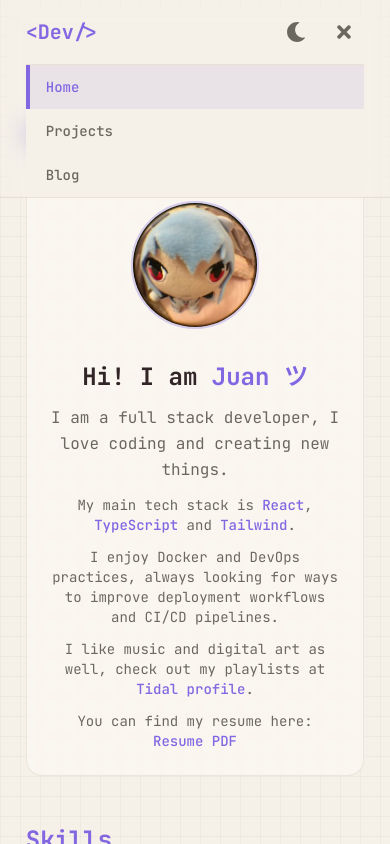
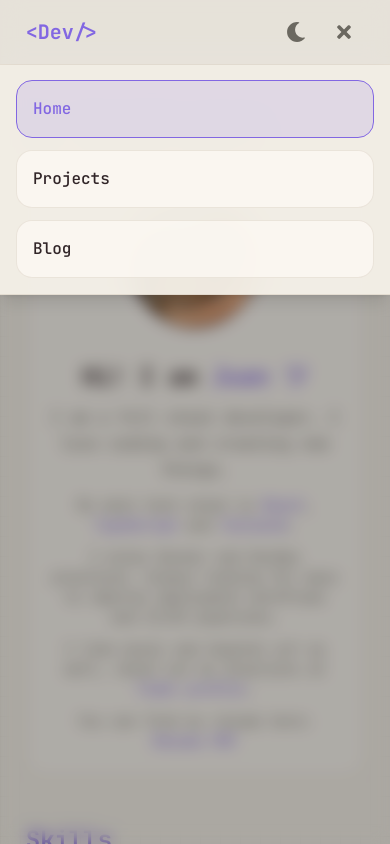
Before and after one commit to Piioni/Portfolio, a React (Vite) app: page / in a window 390 px wide. Both pictures are taken after a click on the button 344 px from the left and 32 px from the top of the page. Built offline with nearby package versions, Linux system fonts and the light colour scheme.

Commit message:
Refactor mobile nav controls

```diff
--- a/src/components/layout/Navbar.tsx
+++ b/src/components/layout/Navbar.tsx
@@ -2,9 +2,76 @@ import { useState } from 'react';
 import { Link, useLocation } from 'react-router';
 import { FaBars, FaTimes } from 'react-icons/fa';
 import { NAV_LINKS } from '@/data';
-import { Container } from '@/components/ui';
+import { Container, Bubble } from '@/components/ui';
 import { ThemeToggle } from './ThemeToggle';
 import { cn } from '@/lib/utils';
+import type { NavLink } from '@/types';
+
+/**
+ * Mobile navigation menu component with animated bubbles
+ * Separated for Single Responsibility Principle
+ */
+interface MobileMenuProps {
+    isOpen: boolean;
+    onClose: () => void;
+    currentPath: string;
+}
+
+function MobileMenu({ isOpen, onClose, currentPath }: MobileMenuProps) {
+    if (!isOpen) return null;
+
+    return (
+        <>
+            {/* Overlay with backdrop blur */}
+            <div
+                className="fixed inset-0 z-40 bg-black/30 backdrop-blur-sm md:hidden transition-opacity duration-300"
+                onClick={onClose}
+                aria-hidden="true"
+            />
+
+            {/* Mobile menu content */}
+            <div className="fixed top-16 left-0 right-0 z-50 md:hidden bg-background-light/95 dark:bg-background-dark/95 backdrop-blur-md border-b border-border-light dark:border-border-dark shadow-lg">
+                <nav className="px-4 py-4 flex flex-col gap-3">
+                    {NAV_LINKS.map((link: NavLink, index: number) => {
+                        const isActive = currentPath === link.href;
+                        const animationDelay = `${index * 80}ms`;
+
+                        return (
+                            <Link
+                                key={link.href}
+                                to={link.href}
+                                onClick={onClose}
+                                className="animate-fade-scale-in block"
+                                style={{ animationDelay }}
+                            >
+                                <Bubble
+                                    hoverable={!isActive}
+                                    className={cn(
+                                        'transition-all duration-300 cursor-pointer',
+                                        isActive
+                                            ? 'border-accent-lavender-light dark:border-accent-lavender-dark bg-accent-lavender-light/15 dark:bg-accent-lavender-dark/15'
+                                            : 'hover:bg-surface-light dark:hover:bg-surface-dark hover:border-accent-lavender-light/50 dark:hover:border-accent-lavender-dark/50'
+                                    )}
+                                >
+                                    <span
+                                        className={cn(
+                                            'block text-base font-medium transition-colors',
+                                            isActive
+                                                ? 'text-accent-lavender-light dark:text-accent-lavender-dark'
+                                                : 'text-text-primary-light dark:text-text-primary-dark'
+                                        )}
+                                    >
+                                        {link.label}
+                                    </span>
+                                </Bubble>
+                            </Link>
+                        );
+                    })}
+                </nav>
+            </div>
+        </>
+    );
+}
 
 /**
  * Navbar component with horizontal navigation on desktop and mobile hamburger menu
@@ -15,12 +82,14 @@ export function Navbar() {
     const [isMenuOpen, setIsMenuOpen] = useState(false);
 
     const toggleMenu = () => setIsMenuOpen(!isMenuOpen);
+    const closeMenu = () => setIsMenuOpen(false);
 
     return (
+        <>
             <header
                 className={cn(
-                'fixed top-0 left-0 right-0 z-50',
-                'backdrop-blur-md',
+                    'fixed top-0 left-0 right-0 z-60',
+                    'backdrop-blur-md bg-background-light/80 dark:bg-background-dark/80',
                     'border-b border-border-light dark:border-border-dark'
                 )}
             >
@@ -29,6 +98,7 @@ export function Navbar() {
                         {/* Logo / Home Link */}
                         <Link
                             to="/"
+                            onClick={closeMenu}
                             className="text-xl font-bold text-accent-lavender-light dark:text-accent-lavender-dark hover:text-accent-lavender-light/80 dark:hover:text-accent-lavender-dark/80 transition-colors"
                         >
                             <span>{'<Dev/>'}</span>
@@ -69,6 +139,7 @@ export function Navbar() {
                                 type="button"
                                 onClick={toggleMenu}
                                 aria-label={isMenuOpen ? 'Close menu' : 'Open menu'}
+                                aria-expanded={isMenuOpen}
                                 className={cn(
                                     'inline-flex items-center justify-center',
                                     'w-10 h-10 rounded-lg',
@@ -78,39 +149,22 @@ export function Navbar() {
                                     'focus:outline-none focus-visible:ring-2 focus-visible:ring-accent-lavender-light dark:focus-visible:ring-accent-lavender-dark'
                                 )}
                             >
+                                <div
+                                    className={cn(
+                                        'transition-transform duration-300 ease-smooth',
+                                        isMenuOpen && 'rotate-90'
+                                    )}
+                                >
                                     {isMenuOpen ? <FaTimes className="size-5" /> : <FaBars className="size-5" />}
+                                </div>
                             </button>
                         </div>
                     </nav>
-
-                {/* Mobile Menu Dropdown */}
-                {isMenuOpen && (
-                    <div className="md:hidden border-t border-border-light dark:border-border-dark bg-background-light dark:bg-background-dark">
-                        <ul className="flex flex-col">
-                            {NAV_LINKS.map((link) => {
-                                const isActive = location.pathname === link.href;
-
-                                return (
-                                    <li key={link.href}>
-                                        <Link
-                                            to={link.href}
-                                            onClick={() => setIsMenuOpen(false)}
-                                            className={cn(
-                                                'block px-4 py-3 text-sm font-medium transition-all duration-300 border-l-4',
-                                                isActive
-                                                    ? 'text-accent-lavender-light dark:text-accent-lavender-dark bg-accent-lavender-light/10 dark:bg-accent-lavender-dark/10 border-accent-lavender-light dark:border-accent-lavender-dark'
-                                                    : 'text-text-muted-light dark:text-text-muted-dark border-transparent hover:text-text-primary-light dark:hover:text-text-primary-dark hover:bg-surface-light dark:hover:bg-surface-dark'
-                                            )}
-                                        >
-                                            {link.label}
-                                        </Link>
-                                    </li>
-                                );
-                            })}
-                        </ul>
-                    </div>
-                )}
                 </Container>
             </header>
+
+            {/* Mobile Menu - Rendered outside Container for full-width */}
+            <MobileMenu isOpen={isMenuOpen} onClose={closeMenu} currentPath={location.pathname} />
+        </>
     );
 }
--- a/src/index.css
+++ b/src/index.css
@@ -103,6 +103,23 @@ body {
         @apply outline-2 outline-offset-2 outline-accent-lavender-light dark:outline-accent-lavender-dark;
     }
 
+    /* Mobile menu smooth entrance animation */
+    @keyframes fadeScaleIn {
+        from {
+            opacity: 0;
+            transform: scale(0.95) translateY(-0.5rem);
+        }
+        to {
+            opacity: 1;
+            transform: scale(1) translateY(0);
+        }
+    }
+
+    .animate-fade-scale-in {
+        animation: fadeScaleIn 0.4s cubic-bezier(0.34, 1.56, 0.64, 1) forwards;
+        opacity: 0;
+    }
+
     /* Background grid pattern */
     .background-pattern {
         @apply fixed inset-0 pointer-events-none z-0;
```
Lines whose indentation alone changed are shown as unchanged.
